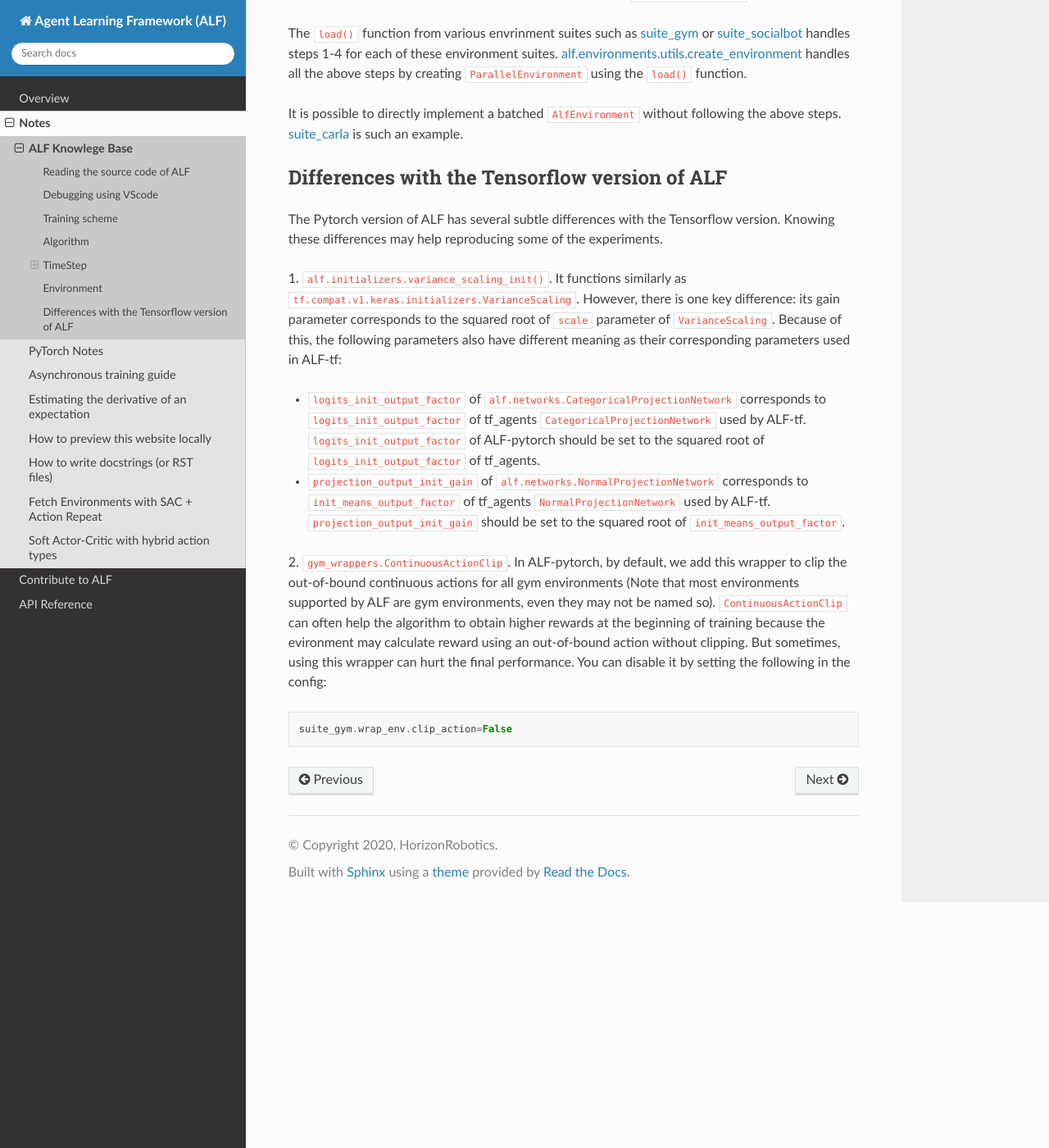
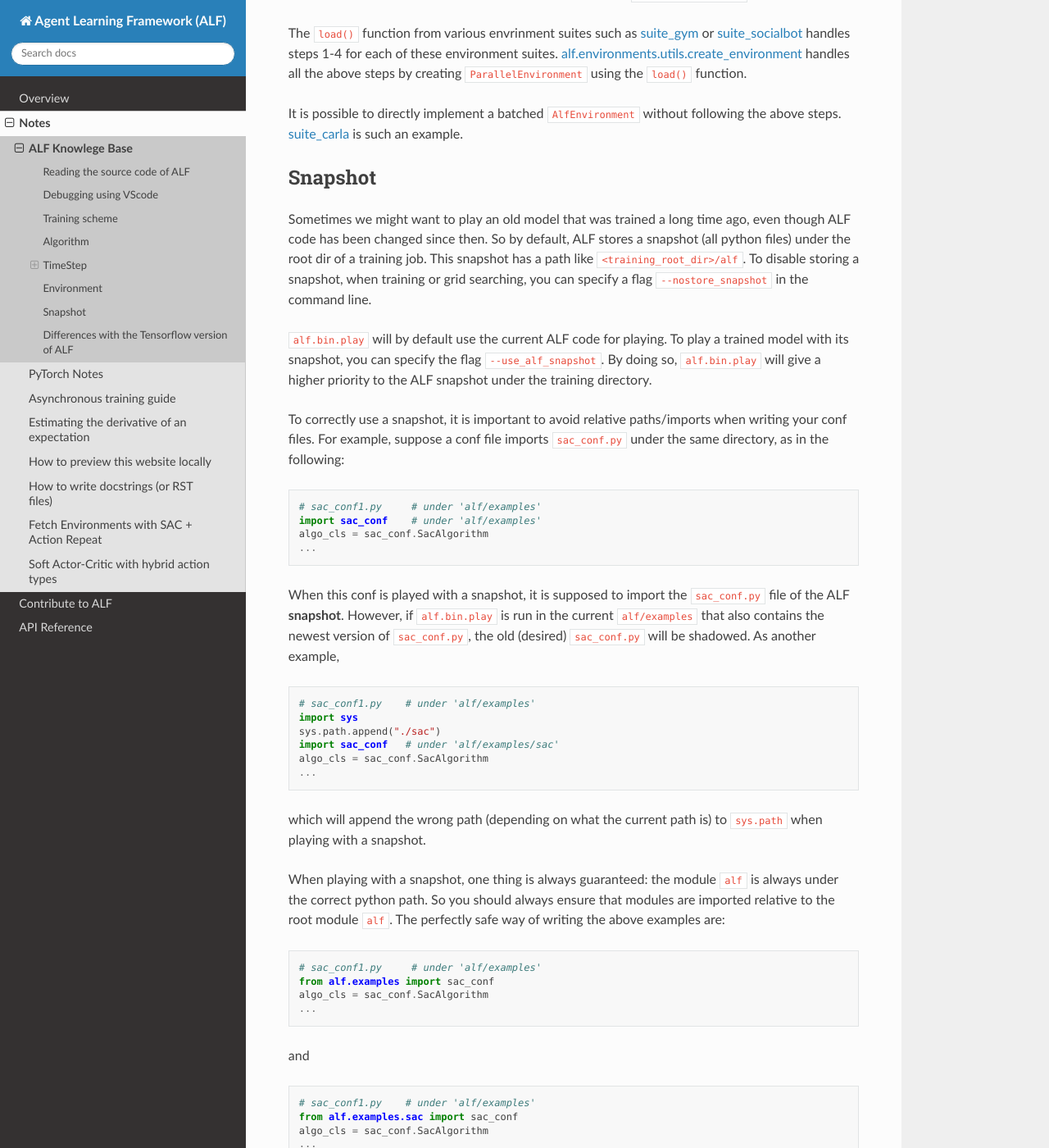
Before and after one commit to HorizonRobotics/alf, a Sphinx documentation site: the page built from docs/notes/knowledge_base.rst, in a window 1280 px wide and 1400 px high, scrolled down 4490 px. Shown: the whole window at 82% size. Built offline with Sphinx 7.4.7 and the Read the Docs theme 2.0.0, drawn with Linux system fonts in a browser that asks for light colours; pages that are not in the unit, such as notebooks, are missing from menus; some of the changed text lies outside the part shown.

Commit message:
add snapshot section

```diff
--- a/docs/notes/knowledge_base.rst
+++ b/docs/notes/knowledge_base.rst
@@ -251,6 +251,77 @@ It is possible to directly implement a batched ``AlfEnvironment`` without follow
 the above steps. `suite_carla <../api/alf.environments.html#module-alf.environments.suite_carla>`_
 is such an example.
 
+Snapshot
+--------
+Sometimes we might want to play an old model that was trained a long time ago,
+even though ALF code has been changed since then. So by default, ALF stores a
+snapshot (all python files) under the root dir of a training job. This snapshot
+has a path like ``<training_root_dir>/alf``. To disable storing a snapshot, when
+training or grid searching, you can specify a flag ``--nostore_snapshot`` in the
+command line.
+
+``alf.bin.play`` will by default use the current ALF code for playing. To play a
+trained model with its snapshot, you can specify the flag ``--use_alf_snapshot``.
+By doing so, ``alf.bin.play`` will give a higher priority to the ALF snapshot under
+the training directory.
+
+To correctly use a snapshot, it is important to avoid relative paths/imports
+when writing your conf files. For example, suppose a conf file
+imports ``sac_conf.py`` under the same directory, as in the following:
+
+.. code-block:: python
+
+  # sac_conf1.py     # under 'alf/examples'
+  import sac_conf    # under 'alf/examples'
+  algo_cls = sac_conf.SacAlgorithm
+  ...
+
+When this conf is played with a snapshot, it is supposed to import the ``sac_conf.py``
+file of the ALF **snapshot**. However, if ``alf.bin.play`` is run in the current
+``alf/examples`` that also contains the newest version of ``sac_conf.py``,
+the old (desired) ``sac_conf.py`` will be shadowed. As another example,
+
+.. code-block:: python
+
+  # sac_conf1.py    # under 'alf/examples'
+  import sys
+  sys.path.append("./sac")
+  import sac_conf   # under 'alf/examples/sac'
+  algo_cls = sac_conf.SacAlgorithm
+  ...
+
+which will append the wrong path (depending on what the current path is) to
+``sys.path`` when playing with a snapshot.
+
+When playing with a snapshot, one thing is always guaranteed: the module ``alf``
+is always under the correct python path. So you should always ensure that modules
+are imported relative to the root module ``alf``. The perfectly safe way of writing
+the above examples are:
+
+.. code-block:: python
+
+  # sac_conf1.py     # under 'alf/examples'
+  from alf.examples import sac_conf
+  algo_cls = sac_conf.SacAlgorithm
+  ...
+
+and
+
+.. code-block:: python
+
+  # sac_conf1.py    # under 'alf/examples'
+  from alf.examples.sac import sac_conf
+  algo_cls = sac_conf.SacAlgorithm
+  ...
+
+In this way, no matter whether you are playing with a snapshot or not, the correct
+python files are used.
+
+.. note::
+
+  When playing with a snapshot, if the behaviors are unexpected, remember to check
+  if you're using relative paths incorrectly.
+
 
 Differences with the Tensorflow version of ALF
 ----------------------------------------------
```
